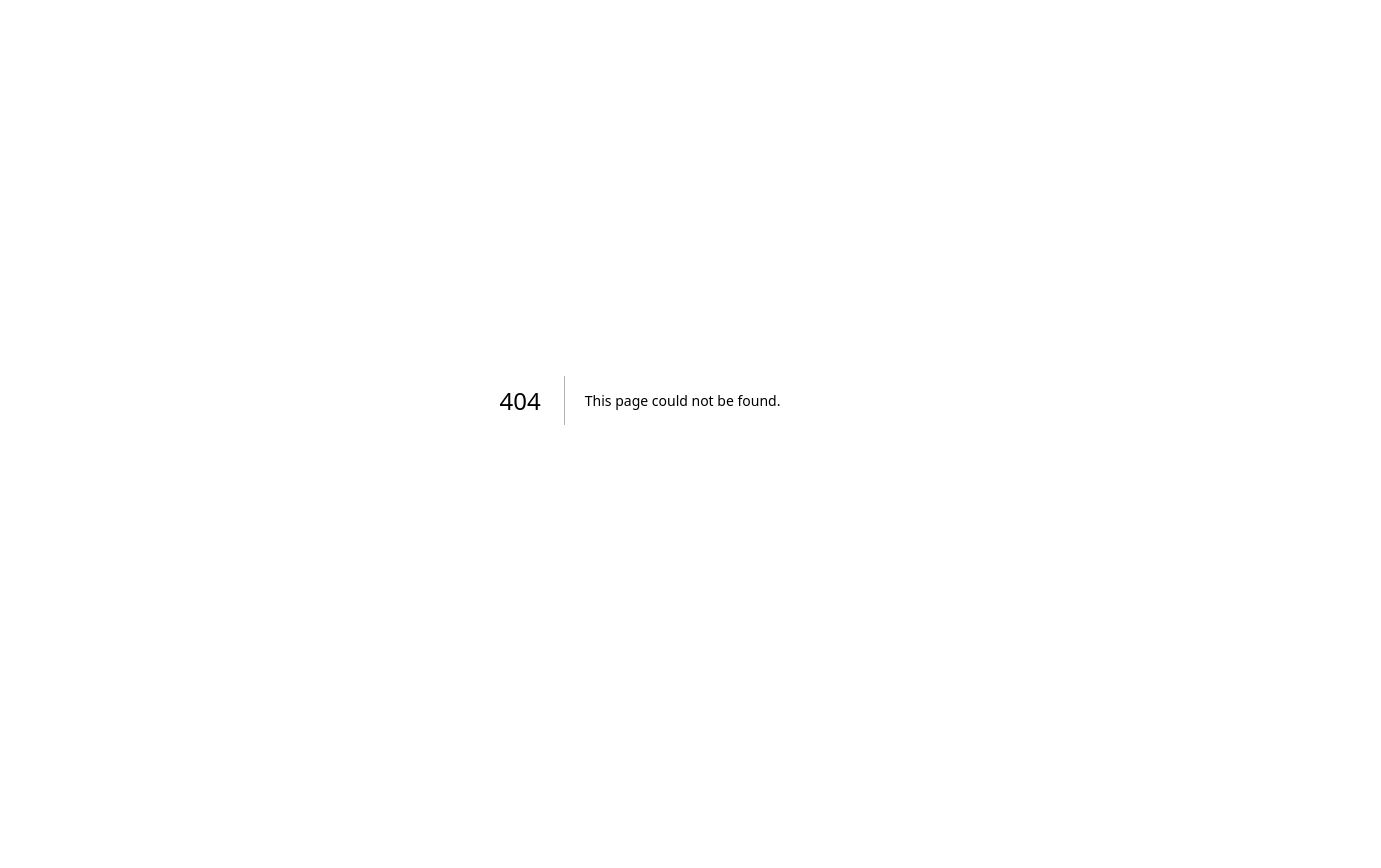
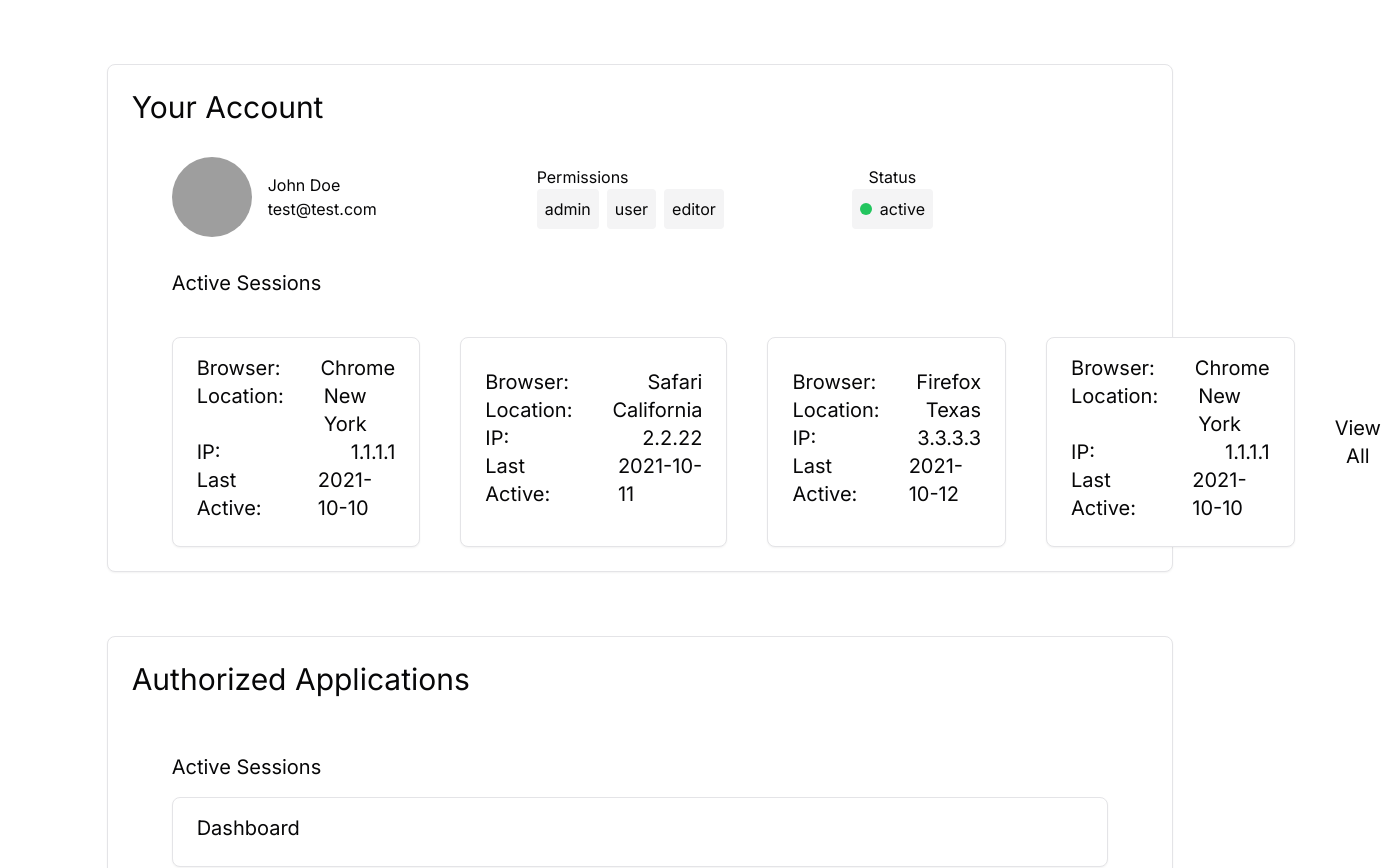
Before and after one commit to Evan-2007/auth, a Next.js app: page /dashboard in a window 1280 px wide. Before the commit this address had no page. Shown: the top 868 px of the page, 1381 px wide, since content can reach past the window. Before the commit the page ends 800 px from the top, so only its background shows below. Built offline with nearby package versions, Linux system fonts and the light colour scheme; grey boxes are pictures that could not be loaded.

Commit message:
add account data to dashboard

```diff
--- /dev/null
+++ b/app/dashboard/page.tsx
@@ -0,0 +1,237 @@
+import {Card, CardContent, CardHeader, CardFooter} from '@/components/ui/card'
+import React, { useState, useEffect } from 'react'
+
+export default function Page(){
+    const account = {
+        name: 'John Doe',
+        email: 'test@test.com',
+        picture: 'https://avatars.githubusercontent.com/u/65788884?v=4',
+        permissions: ['admin', 'user', 'editor'],
+        status: 'active',
+        sessions: [
+            {
+                device: 'Chrome',
+                location: 'New York',
+                ip: '1.1.1.1',
+                lastActive: '2021-10-10'
+            },
+            {
+                device: 'Safari',
+                location: 'California',
+                ip: '2.2.22',
+                lastActive: '2021-10-11'
+            },
+            {
+                device: 'Firefox',
+                location: 'Texas',
+                ip: '3.3.3.3',
+                lastActive: '2021-10-12'
+            },
+            {
+                device: 'Chrome',
+                location: 'New York',
+                ip: '1.1.1.1',
+                lastActive: '2021-10-10'
+            },
+            {
+                device: 'Safari',
+                location: 'California',
+                ip: '2.2.22',
+                lastActive: '2021-10-11'
+            },
+            {
+                device: 'Firefox',
+                location: 'Texas',
+                ip: '3.3.3.3',
+                lastActive: '2021-10-12'
+            },
+            {
+                device: 'Chrome',
+                location: 'New York',
+                ip: '1.1.1.1',
+                lastActive: '2021-10-10'
+            },
+            {
+                device: 'Safari',
+                location: 'California',
+                ip: '2.2.22',
+                lastActive: '2021-10-11'
+            },
+            {
+                device: 'Firefox',
+                location: 'Texas',
+                ip: '3.3.3.3',
+                lastActive: '2021-10-12'
+            },
+        ],
+        applications: [
+            {
+                name: 'Dashboard',
+                icon: 'https://avatars.githubusercontent.com/u/65788884?v=4',
+                url: '/dashboard'
+            },
+            {
+                name: 'Settings',
+                icon: 'https://avatars.githubusercontent.com/u/65788884?v=4',
+                url: '/settings'
+            },
+            {
+                name: 'Profile',
+                icon: 'https://avatars.githubusercontent.com/u/65788884?v=4',
+                url: '/profile'
+            },
+            {
+                name: 'Dashboard',
+                icon: 'https://avatars.githubusercontent.com/u/65788884?v=4',
+                url: '/dashboard'
+            },
+            {
+                name: 'Settings',
+                icon: 'https://avatars.githubusercontent.com/u/65788884?v=4',
+                url: '/settings'
+            },
+            {
+                name: 'Profile',
+                icon: 'https://avatars.githubusercontent.com/u/65788884?v=4',
+                url: '/profile'
+            },
+            {
+                name: 'Dashboard',
+                icon: 'https://avatars.githubusercontent.com/u/65788884?v=4',
+                url: '/dashboard'
+            },
+            {
+                name: 'Settings',
+                icon: 'https://avatars.githubusercontent.com/u/65788884?v=4',
+                url: '/settings'
+            },
+            {
+                name: 'Profile',
+                icon: 'https://avatars.githubusercontent.com/u/65788884?v=4',
+                url: '/profile'
+            },
+            {
+                name: 'Dashboard',
+                icon: 'https://avatars.githubusercontent.com/u/65788884?v=4',
+                url: '/dashboard'
+            },
+            {
+                name: 'Settings',
+                icon: 'https://avatars.githubusercontent.com/u/65788884?v=4',
+                url: '/settings'
+            },
+            {
+                name: 'Profile',
+                icon: 'https://avatars.githubusercontent.com/u/65788884?v=4',
+                url: '/profile'
+            },
+        ]
+    }
+
+    const activeSessions = account.sessions.slice(0, 4)
+    const accounts = account.applications.slice(0, 10)
+    return (
+        <div className="w-screen flex justify-center flex-col items-center">
+            <Card className="w-10/12 justify-center h-4/6 mt-16">
+                <CardHeader>
+                    <h1 className='text-3xl'>Your Account</h1>
+                </CardHeader>
+                <CardContent className="ml-10">
+                    <div className="flex items-center gap-4 mt-2">
+                        <img src={account.picture} className="w-20 h-20 rounded-full" />
+                        <div className=''>
+                            <h2>{account.name}</h2>
+                            <p>{account.email}</p>
+                        </div>
+                        <div className='ml-36'>
+                            <h2>Permissions</h2>
+                            <div className='flex flex-row gap-2'>
+                                {account.permissions.map((permission, index) => (
+                                    <div key={index} className='bg-muted p-2 rounded'>
+                                        <p>{permission}</p>
+                                    </div>
+                                ))}
+                            </div>
+                        </div>
+                        <div className='ml-28 justify-center text-center'>
+                            <h2>Status</h2>
+                            <div className='bg-muted  p-2 rounded flex items-center'>
+                                <Dot color={account.status === 'active' ? 'green' : 'red'} />
+                                <p >{account.status}</p>
+                            </div>
+                        </div>
+                    </div>
+                    <div className='mt-8 text-xl'>
+                        <h1>Active Sessions</h1>
+                        <div className='flex flex-row'>
+                            {activeSessions.map((session, index) => (
+                                <Card key={index} className="flex items-center gap-4 mt-10 bg-background mr-10">
+                                    <CardContent className="flex flex-col mt-4">
+                                        <div className='flex justify-between'>
+                                            <h2 className='mr-10'>Browser: </h2>
+                                            <h2>{session.device}</h2>
+                                        </div>
+                                        <div className='flex justify-between'>
+                                            <h2 className='mr-10'>Location: </h2>
+                                            <h2>{session.location}</h2>
+                                        </div>
+                                        <div className='flex justify-between'>
+                                            <h2 className='mr-10'>IP: </h2>
+                                            <h2>{session.ip}</h2>
+                                        </div>
+                                        <div className='flex justify-between'>
+                                            <h2 className='mr-10'>Last Active: </h2>
+                                            <h2>{session.lastActive}</h2>
+                                        </div>
+                                    </CardContent>
+                                </Card>
+                            ))}
+                        {account.sessions.length > 3 && <button className='mt-10'>View All</button>}
+                        </div>
+                    </div>
+                </CardContent>
+            </Card>
+
+
+
+
+
+
+
+
+            <Card className="w-10/12 justify-center h-4/6 mt-16">
+                <CardHeader>
+                    <h1 className='text-3xl'>Authorized Applications</h1>
+                </CardHeader>
+                <CardContent className="ml-10">
+                    <div className='mt-8 text-xl'>
+                        <h1>Active Sessions</h1>
+                        <div className='flex flex-col'>
+                            {accounts.map((account, index) => (
+                                <Card key={index} className="flex items-center gap-4 mt-4 bg-background mr-10">
+                                    <CardContent className="flex flex-col mt-4">
+                                        <div>
+                                            <h2>{account.name}</h2>
+
+                                        </div>
+                                    </CardContent>
+                                </Card>
+                            ))}
+                        </div>
+                    </div>
+                </CardContent>
+            </Card>
+        </div>
+    )
+}
+
+
+const Dot: React.FC<{ color: string }> = ({ color }) => {
+    return (
+      <div
+        className={`w-3 h-3 rounded-full mr-2 ${
+          color === 'green' ? 'bg-green-500' : 'bg-red-500'
+        }`}
+      />
+    );
+  };
```
